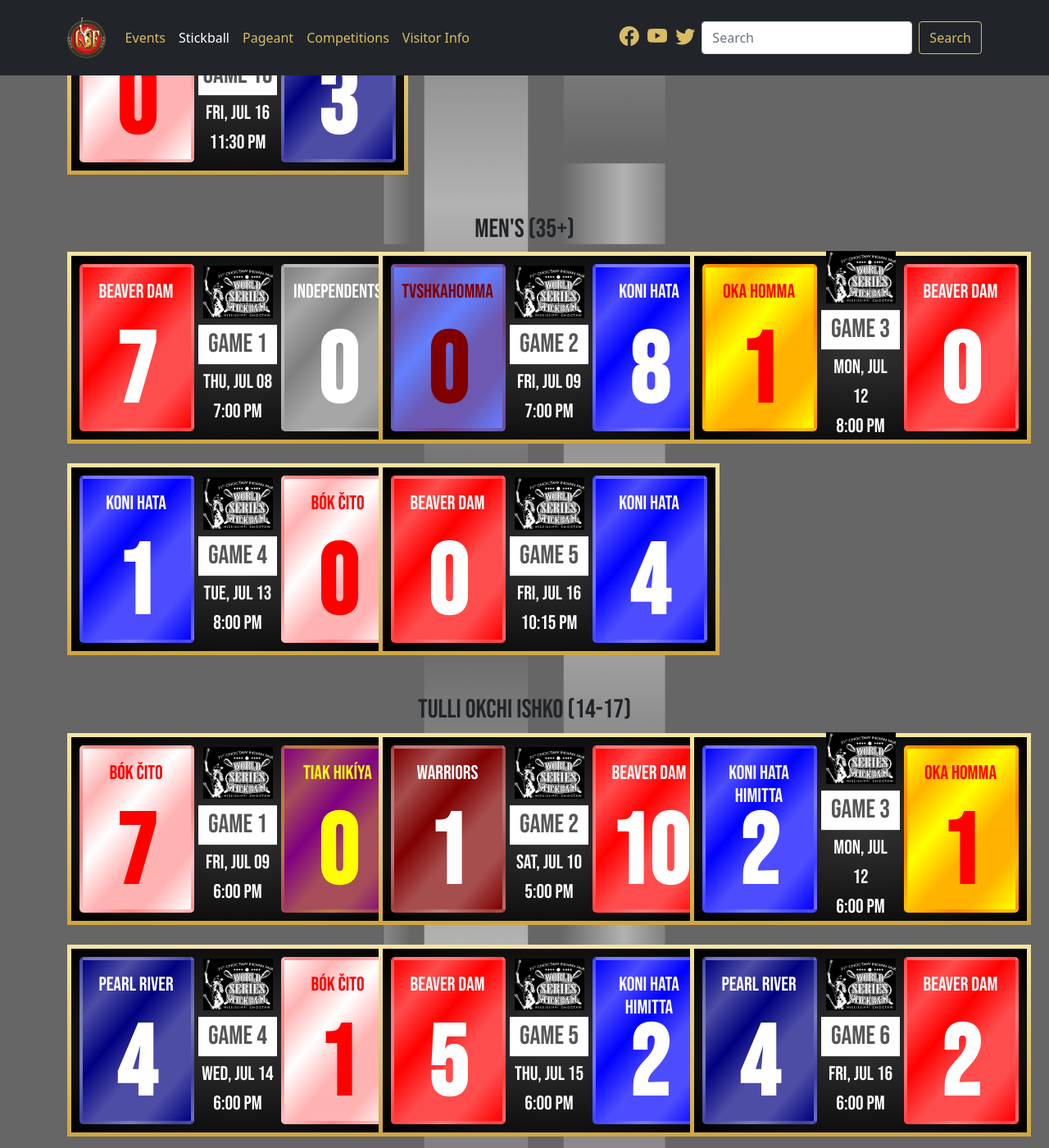
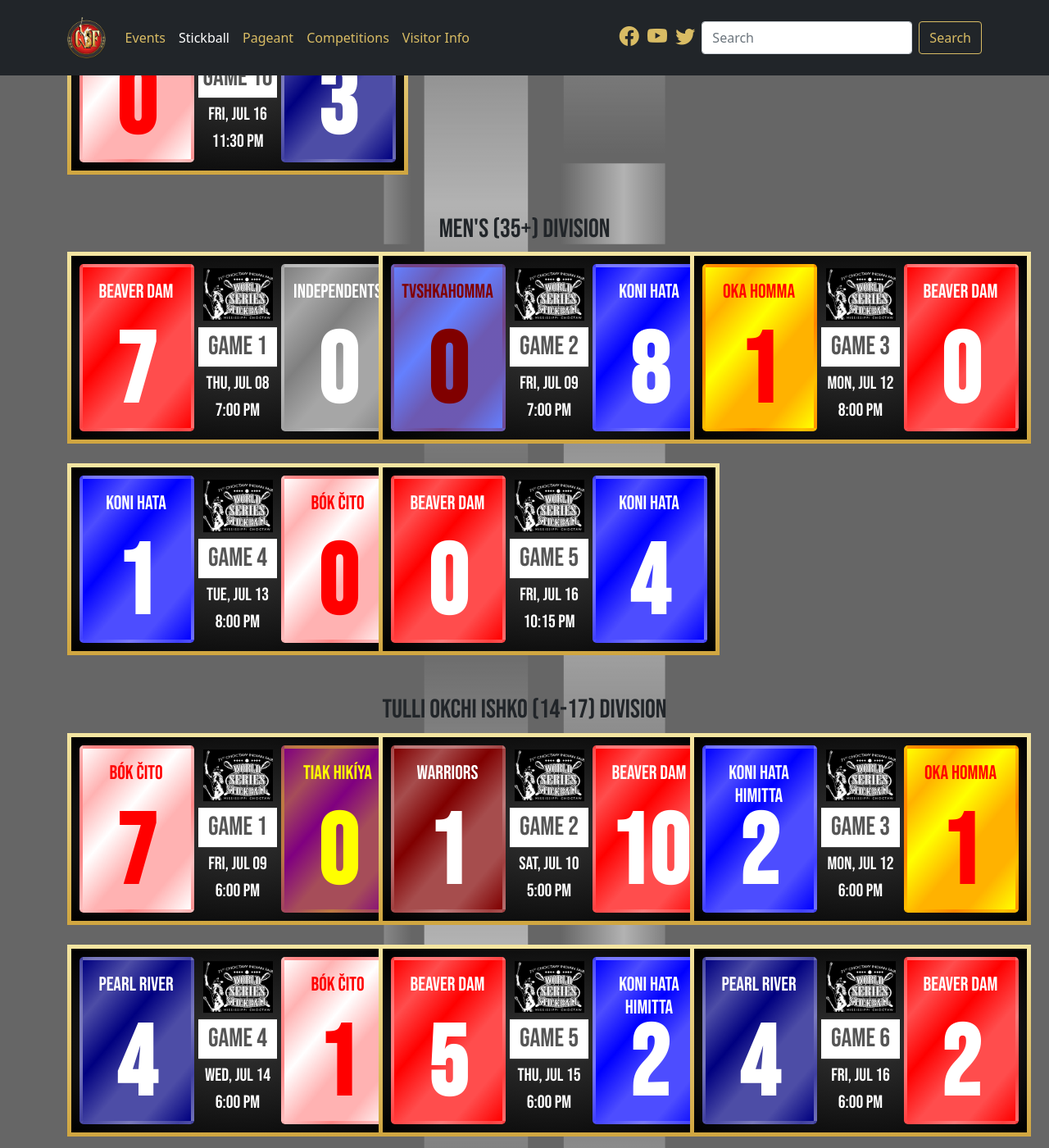
Before and after one commit to smattera/smattera.github.io, a Jekyll site: the page built from stickball/index.md, in a window 1280 px wide and 1400 px high, scrolled down 2138 px. Shown: the whole window at 82% size. Built offline with Jekyll 4.4.1, drawn with Linux system fonts in a browser that asks for light colours; nearby versions of some CDN libraries; some of the changed text lies outside the part shown.

Commit message:
Update game.html

```diff
--- a/_includes/game.html
+++ b/_includes/game.html
@@ -12,7 +12,7 @@
       <div class="mt-2" style="background: white; color: #555;">
         <p class="mb-0" style="font-size: 32px;">GAME {{ include.g }}</p>
       </div>
-      <p class="m-1" style="font-size: 24px;">{{ include.d }}<br>{{ include.hr }}</p>
+      <p class="m-1" style="font-size: 22px;">{{ include.d }}<br>{{ include.hr }}</p>
     </div>
     <div class="position-absolute top-50 end-0 translate-middle-y rounded-3" style="width: 140px; height: 204px; background: linear-gradient(130deg, rgba({{ include.t2c2 }}, 0), rgba({{ include.t2c2 }}, 0.3), rgba({{ include.t2c2 }}, 0), rgba({{ include.t2c2 }}, 0.3), rgba({{ include.t2c2 }}, 0.3), rgba({{ include.t2c2 }}, 0)), rgba({{ include.t2c }}, 1.0); white; color: rgba({{ include.t2c2 }},1);margin-right: 10px; border: 4px solid rgba({{ include.t2c2 }}, 0.25);">
       <div class="position-relative fw-bold" style="width:130px;height:194px;">
--- a/_includes/stickball.html
+++ b/_includes/stickball.html
@@ -2,7 +2,7 @@
   <div class="container bebas">
     <h1>World Series of Stickball</h1>
 
-    <h2>Men's</h2>
+    <h2>Men's Division</h2>
     <div class="row row-cols-1 row-cols-lg-2 row-cols-xl-3 g-4">
       {% include game.html g="1" d="Thu, Jul 08" hr="9:00 PM" t1="UNIFIED" t1c="0,100,0" t1c2="255,165,0" t1s="0" t2="BEAVER DAM" t2c="255,0,0" t2c2="255,255,255" t2s="3" %}
       {% include game.html g="2" d="Fri, Jul 09" hr="9:00 PM" t1="WARRIORS" t1c="128,0,0" t1c2="255,255,255" t1s="1" t2="BÓK ČITO" t2c="255,255,255" t2c2="255,0,0" t2s="9" %}
@@ -16,7 +16,7 @@
       {% include game.html g="10" d="Sat, Jul 17" hr="10:15 PM" t1="PEARL RIVER" t1c="0,0,128" t1c2="255,255,255" t1s="5" t2="BÓK ČITO" t2c="255,255,255" t2c2="255,0,0" t2s="6" %}
     </div>
 
-    <h2 class="pt-5">Women's</h2>
+    <h2 class="pt-5">Women's Division</h2>
     <div class="row row-cols-1 row-cols-md-2 row-cols-lg-3 g-4">
       {% include game.html g="1" d="Thu, Jul 08" hr="8:00 PM" t1="BEAVER DAM" t1c="255,0,0" t1c2="255,255,255" t1s="3" t2="OKA HOMMA OHÓYO" t2c="255,255,0" t2c2="255,0,0" t2s="0" %}
       {% include game.html g="2" d="Fri, Jul 09" hr="8:00 PM" t1="NATIVES" t1c="180,210,255" t1c2="0,0,0" t1s="2" t2="TALI OHÓYO" t2c="255,220,255" t2c2="0,0,128" t2s="1" %}
@@ -30,7 +30,7 @@
       {% include game.html g="10" d="Fri, Jul 16" hr="11:30 PM" t1="BÓK ČITO OHÓYO" t1c="255,255,255" t1c2="255,0,0" t1s="0" t2="PEARL RIVER" t2c="0,0,128" t2c2="255,255,255" t2s="3" %}
     </div>
 
-    <h2 class="pt-5">Men's (35+)</h2>
+    <h2 class="pt-5">Men's (35+) Division</h2>
     <div class="row row-cols-1 row-cols-md-2 row-cols-lg-3 g-4">
       {% include game.html g="1" d="Thu, Jul 08" hr="7:00 PM" t1="BEAVER DAM" t1c="255,0,0" t1c2="255,255,255" t1s="7" t2="INDEPENDENTS" t2c="128,128,128" t2c2="255,255,255" t2s="0" %}
       {% include game.html g="2" d="Fri, Jul 09" hr="7:00 PM" t1="TVSHKAHOMMA" t1c="100,128,255" t1c2="128,0,0" t1s="0" t2="KONI HATA" t2c="0,0,255" t2c2="255,255,255" t2s="8" %}
@@ -39,7 +39,7 @@
       {% include game.html g="5" d="Fri, Jul 16" hr="10:15 PM" t1="BEAVER DAM" t1c="255,0,0" t1c2="255,255,255" t1s="0" t2="KONI HATA" t2c="0,0,255" t2c2="255,255,255" t2s="4" %}
     </div>
 
-    <h2 class="pt-5">Tulli Okchi Ishko (14-17)</h2>
+    <h2 class="pt-5">Tulli Okchi Ishko (14-17) Division</h2>
     <div class="row row-cols-1 row-cols-md-2 row-cols-lg-3 g-4">
       {% include game.html g="1" d="Fri, Jul 09" hr="6:00 PM" t1="BÓK ČITO" t1c="255,255,255" t1c2="255,0,0" t1s="7" t2="TIAK HIKÍYA" t2c="128,0,128" t2c2="255,255,0" t2s="0" %}
       {% include game.html g="2" d="Sat, Jul 10" hr="5:00 PM" t1="WARRIORS" t1c="128,0,0" t1c2="255,255,255" t1s="1" t2="BEAVER DAM" t2c="255,0,0" t2c2="255,255,255" t2s="10" %}
@@ -49,7 +49,7 @@
       {% include game.html g="6" d="Fri, Jul 16" hr="6:00 PM" t1="PEARL RIVER" t1c="0,0,128" t1c2="255,255,255" t1s="4" t2="BEAVER DAM" t2c="255,0,0" t2c2="255,255,255" t2s="2" %}
     </div>
 
-    <h2 class="pt-5">Pushmataha (10-13)</h2>
+    <h2 class="pt-5">Pushmataha (10-13) Division</h2>
     <div class="row row-cols-1 row-cols-md-2 row-cols-lg-3 g-4">
       {% include game.html g="1" d="Thu, Jul 08" hr="5:00 PM" t1="PEARL RIVER" t1c="0,0,128" t1c2="255,255,255" t1s="4" t2="NANIH WAIYA ATTITUDE" t2c="255,255,255" t2c2="255,255,255" t2s="1" %}
       {% include game.html g="2" d="Thu, Jul 08" hr="6:00 PM" t1="KONI OSI" t1c="0,0,255" t1c2="255,255,255" t1s="5" t2="BÓK ČITO" t2c="255,255,255" t2c2="255,0,0" t2s="4" %}
```
